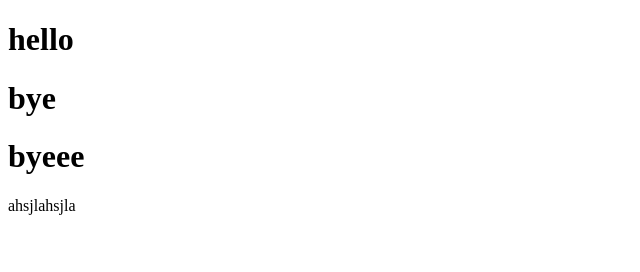
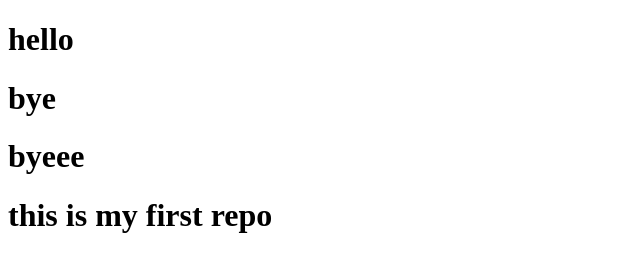
Before and after one commit to harshit4317/Data-Science, a plain HTML site: page index.html in a window 1280 px wide. Shown: the whole page, without its empty margins (0-640 px from the left). Drawn offline with Linux system fonts and the light colour scheme.

Commit message:
first repo updated

```diff
--- a/index.html
+++ b/index.html
@@ -12,6 +12,6 @@
     <h1>byeee
 
     </h1>
-    ahsjlahsjla
+    <h1>this is my first repo</h1>
 </body>
 </html>
```
